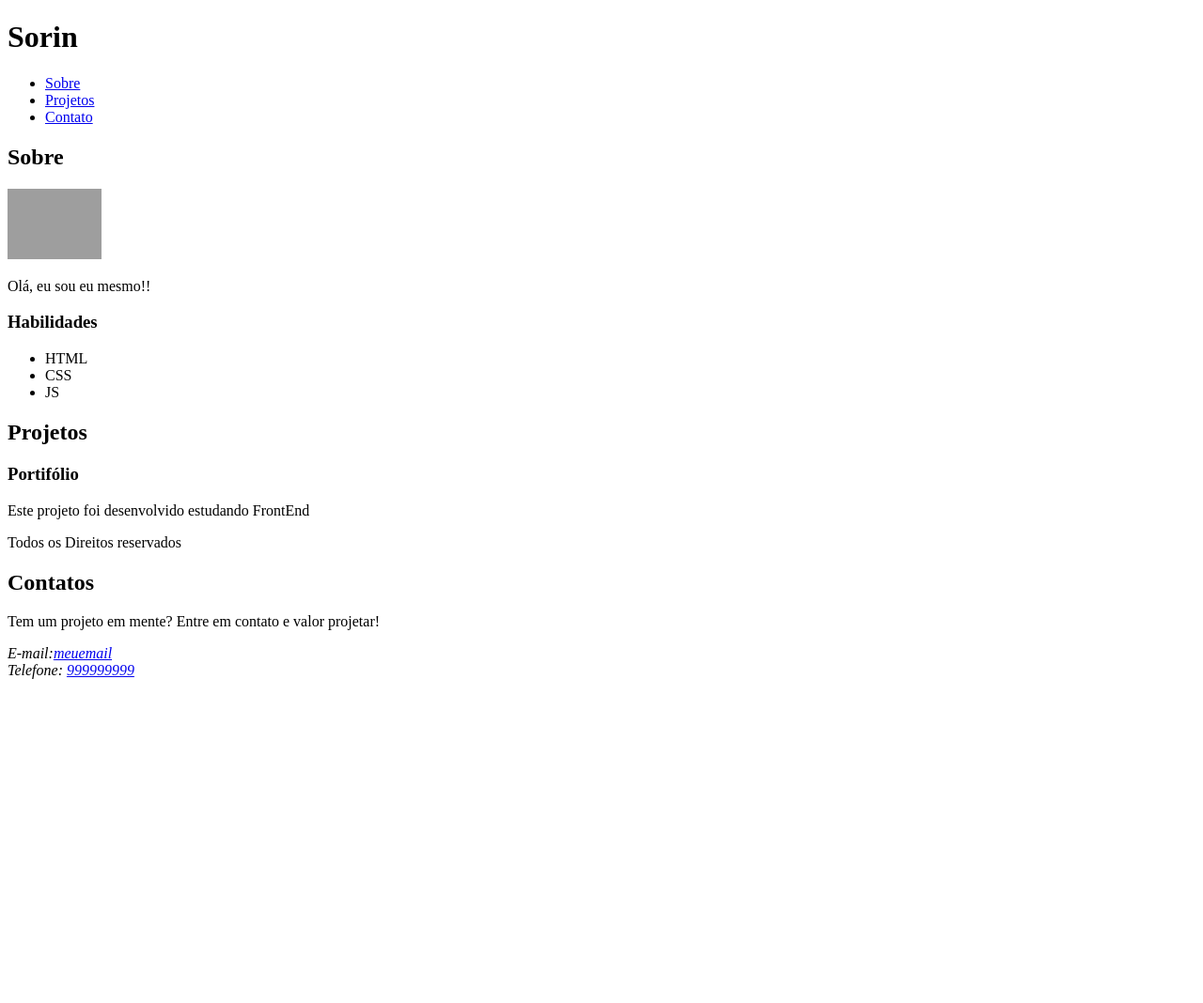
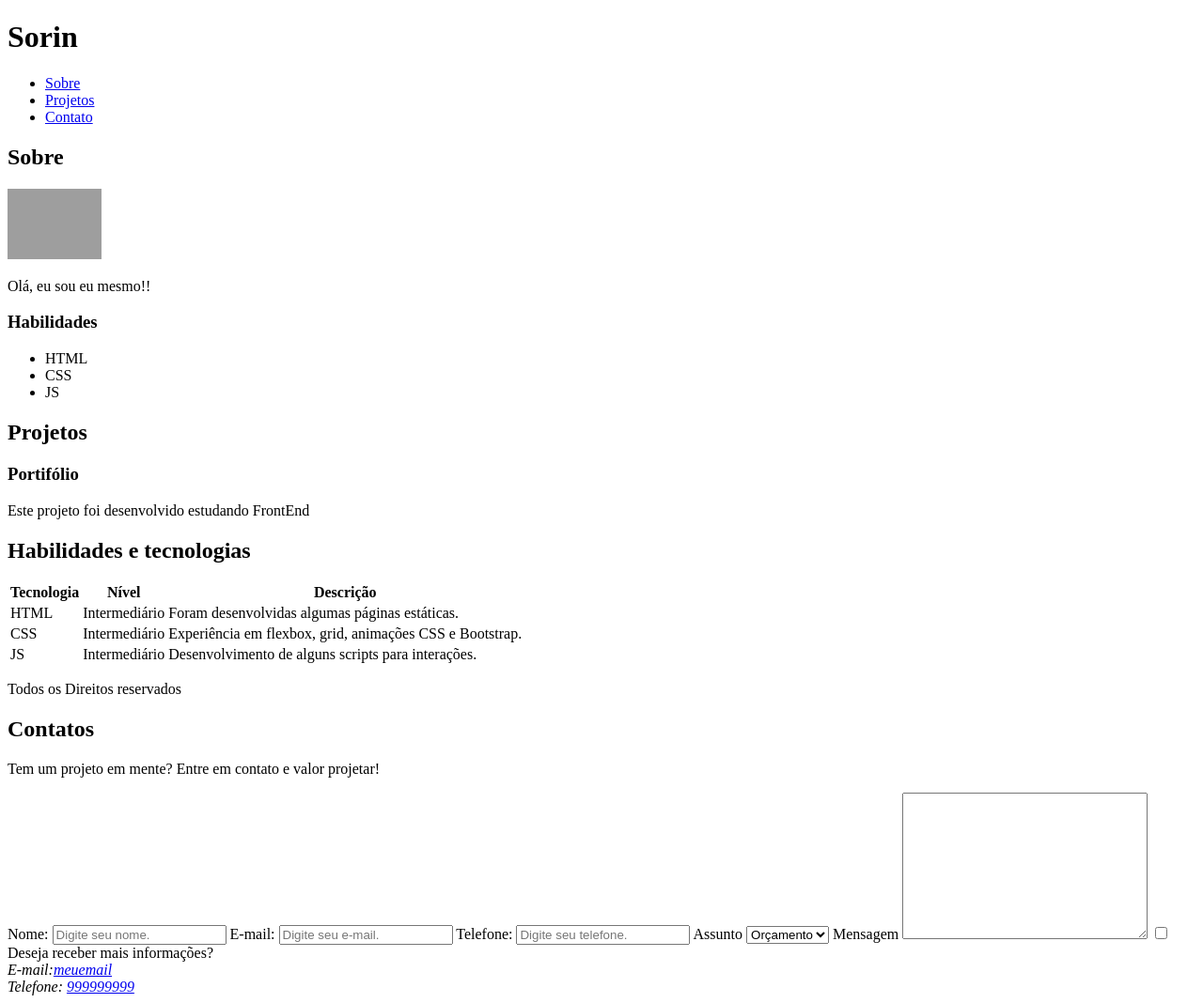
Before and after one commit to WolnyJunior/SCTC26, a plain HTML site: page Aula2/index.html in a window 1280 px wide. Shown: the whole page at 94% size. Before the commit the page ends 800 px from the top, so only its background shows below. Drawn offline with Linux system fonts and the light colour scheme; grey boxes are pictures that could not be loaded.

Commit message:
:sparckles: adicionado form e table

```diff
--- a/Aula2/index.html
+++ b/Aula2/index.html
@@ -44,12 +44,66 @@
         </article>
     </section>
 
+    <section id="habilidades">
+        <h2>Habilidades e tecnologias</h2>
+
+        <table>
+            <thead>
+                <tr>
+                    <th>Tecnologia</th>
+                    <th>Nível</th>
+                    <th>Descrição</th>
+                </tr>
+            </thead>
+            <tbody>
+                <tr>
+                    <td>HTML</td>
+                    <td>Intermediário</td>
+                    <td>Foram desenvolvidas algumas páginas estáticas.</td>
+                </tr>
+                                <tr>
+                    <td>CSS</td>
+                    <td>Intermediário</td>
+                    <td>Experiência em flexbox, grid, animações CSS e Bootstrap.</td>
+                </tr>
+                <tr>
+                    <td>JS</td>
+                    <td>Intermediário</td>
+                    <td>Desenvolvimento de alguns scripts para interações.</td>
+                </tr>
+
+            </tbody>
+        </table>
+
+    </section>
+
     <footer>
         <p>Todos os Direitos reservados</p>
 
         <section id="contato">
             <h2>Contatos</h2>
             <p>Tem um projeto em mente? Entre em contato e valor projetar!</p>
+
+            <form action="">
+                <label for="nome">Nome:</label>
+                <input type="text" id="nome" name="nome" placeholder="Digite seu nome." required>
+                <label for="email">E-mail:</label>
+                <input type="text" id="email" email="email" placeholder="Digite seu e-mail." required>
+                <label for="telefone">Telefone:</label>
+                <input type="tel" id="telefone" name="telefone" placeholder="Digite seu telefone.">
+                <label for="assunto">Assunto</label>
+                <select name="assunto" id="assunto">
+                    <option value="orcamento">Orçamento</option>
+                    <option value="duvida">Dúvida</option>
+                    <option value="outro">Outro</option>
+                </select>
+
+                <label for="mensagem">Mensagem</label>
+                <textarea name="mensagem" id="mensagem" cols="30" rows="10" required></textarea>
+
+                <input type="checkbox" id="inscricao" name="inscricao">
+                <label for="inscricao">Deseja receber mais informações?</label>
+            </form>
             <address>
                 E-mail:<a href="mailto:juninhosorin@gmail.com">meuemail</a> <br>
                 Telefone: <a href="wa.me">999999999</a>
```
